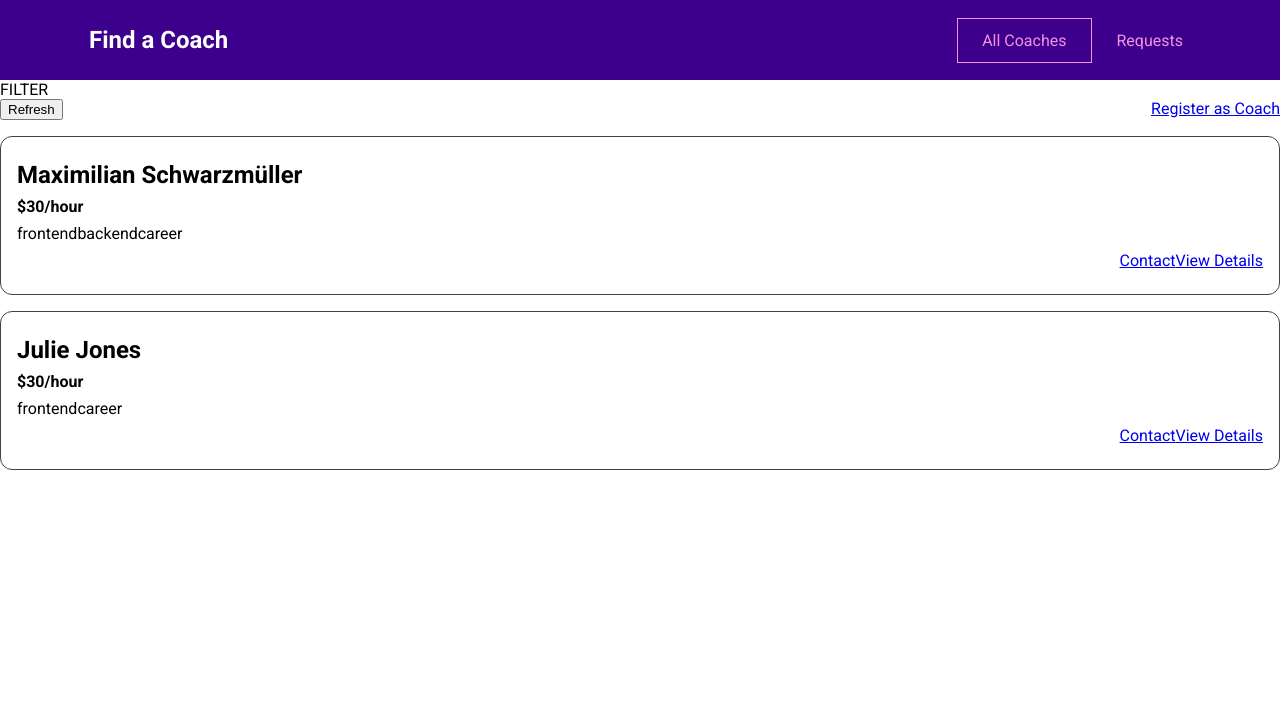
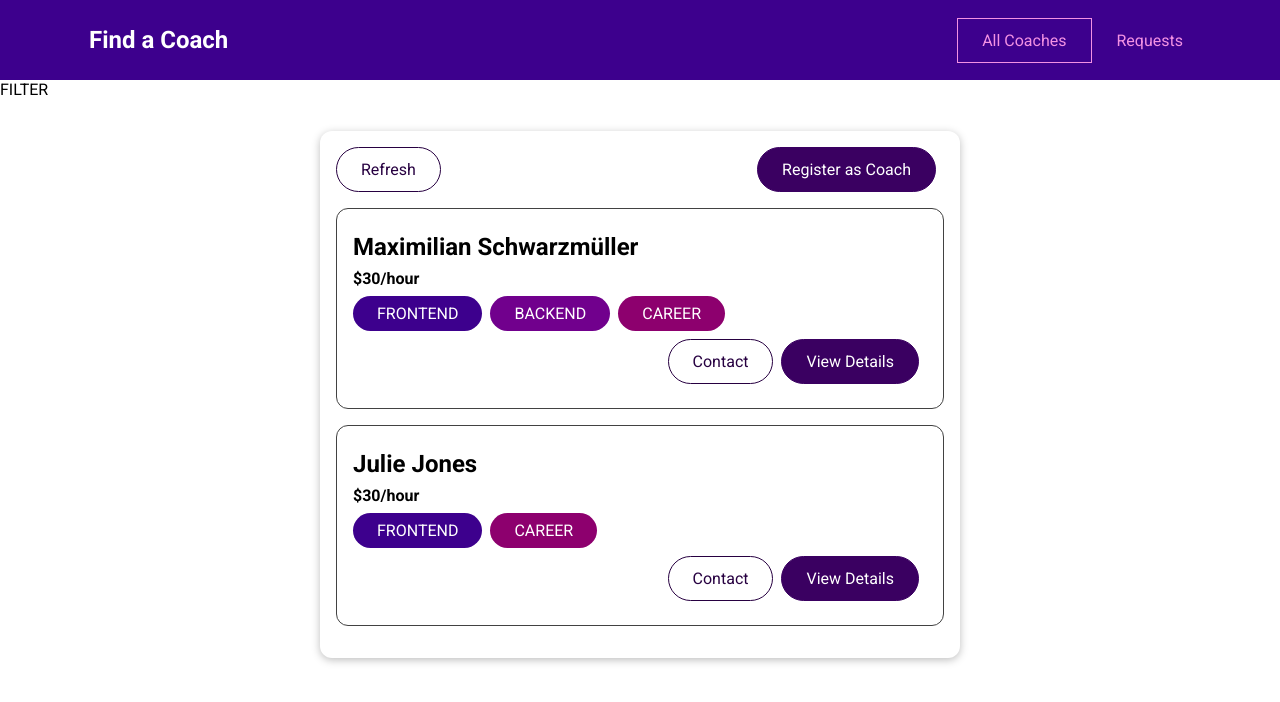
Before and after one commit to RahmatAT11/find-a-coach, a Vue app: page /coaches in a window 1280 px wide. Shown: the top 702 px of the page. Built offline with nearby package versions, Linux system fonts and the light colour scheme.

Commit message:
Add a couple of base components
- Base Badge
- Base Button
- Base Card

```diff
--- a/src/components/coaches/CoachItem.vue
+++ b/src/components/coaches/CoachItem.vue
@@ -3,11 +3,11 @@
     <h3>{{ fullName }}</h3>
     <h4>${{ rate }}/hour</h4>
     <div>
-      <span v-for="area in areas" :key="area">{{ area }}</span>
+      <base-badge v-for="area in areas" :key="area" :type="area" :title="area"></base-badge>
     </div>
     <div class="actions">
-      <router-link :to="coachContactLink">Contact</router-link>
-      <router-link :to="coachDetailsLink">View Details</router-link>
+      <base-button mode="outline" link :to="coachContactLink">Contact</base-button>
+      <base-button link :to="coachDetailsLink">View Details</base-button>
     </div>
   </li>
 </template>
--- /dev/null
+++ b/src/components/ui/BaseBadge.vue
@@ -0,0 +1,42 @@
+<template>
+  <span class="badge" :class="type">
+    {{ text }}
+  </span>
+</template>
+
+<script>
+export default {
+  props: ["type", "title"],
+  computed: {
+    text() {
+      return this.title.toUpperCase();
+    },
+  },
+};
+</script>
+
+<style scoped>
+.badge {
+  background-color: #ccc;
+  color: #252525;
+  border-radius: 30px;
+  padding: 0.5rem 1.5rem;
+  display: inline-block;
+  margin-right: 0.5rem;
+}
+
+.frontend {
+  background-color: #3d008d;
+  color: white;
+}
+
+.backend {
+  background-color: #71008d;
+  color: white;
+}
+
+.career {
+  background-color: #8d006e;
+  color: white;
+}
+</style>
--- /dev/null
+++ b/src/components/ui/BaseButton.vue
@@ -0,0 +1,73 @@
+<template>
+  <button v-if="!link" :class="mode">
+    <slot></slot>
+  </button>
+  <router-link v-else :to="to" :class="mode">
+    <slot></slot>
+  </router-link>
+</template>
+
+<script>
+export default {
+  props: {
+    mode: {
+      type: String,
+      required: false,
+      default: null,
+    },
+    link: {
+      type: Boolean,
+      required: false,
+      default: false,
+    },
+    to: {
+      type: String,
+      required: false,
+      default: "/",
+    },
+  },
+};
+</script>
+
+<style scoped>
+button,
+a {
+  text-decoration: none;
+  padding: 0.75rem 1.5rem;
+  font: inherit;
+  background-color: #3a0061;
+  border: 1px solid #3a0061;
+  color: white;
+  cursor: pointer;
+  border-radius: 30px;
+  margin-right: 0.5rem;
+  display: inline-block;
+}
+
+a:hover,
+a:active,
+button:hover,
+button:active {
+  background-color: #270041;
+  border-color: #270041;
+}
+
+.flat {
+  background-color: transparent;
+  color: #3a0061;
+  border: none;
+}
+
+.outline {
+  background-color: transparent;
+  border-color: #270041;
+  color: #270041;
+}
+
+.flat:hover,
+.flat:active,
+.outline:hover,
+.outline:active {
+  background-color: #edd2ff;
+}
+</style>
--- /dev/null
+++ b/src/components/ui/BaseCard.vue
@@ -0,0 +1,15 @@
+<template>
+  <div class="card">
+    <slot></slot>
+  </div>
+</template>
+
+<style scoped>
+.card {
+  border-radius: 12px;
+  box-shadow: 0 2px 8px rgba(0, 0, 0, 0.26);
+  padding: 1rem;
+  margin: 2rem auto;
+  max-width: 40rem;
+}
+</style>
--- a/src/pages/coaches/CoachesList.vue
+++ b/src/pages/coaches/CoachesList.vue
@@ -1,9 +1,10 @@
 <template>
   <section>FILTER</section>
   <section>
+    <base-card>
       <div class="controls">
-      <button>Refresh</button>
-      <router-link to="/register">Register as Coach</router-link>
+        <base-button mode="outline">Refresh</base-button>
+        <base-button link to="/register">Register as Coach</base-button>
       </div>
       <ul v-if="hasCoaches">
         <coach-item
@@ -17,6 +18,7 @@
         ></coach-item>
       </ul>
       <h3 v-else>No coaches found.</h3>
+    </base-card>
   </section>
 </template>
 
```
Also changed, not shown: src/main.js (+8 -0 lines). Lines whose indentation alone changed are shown as unchanged.
